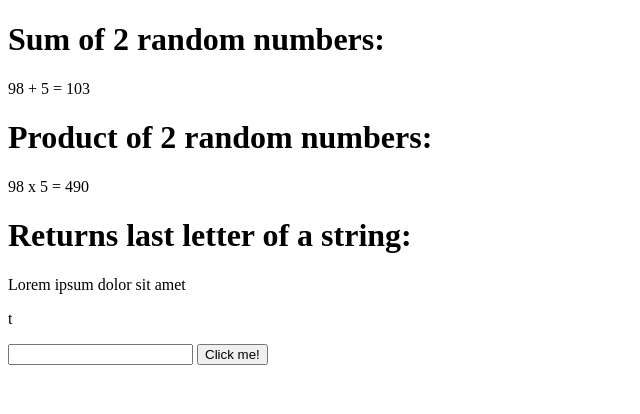
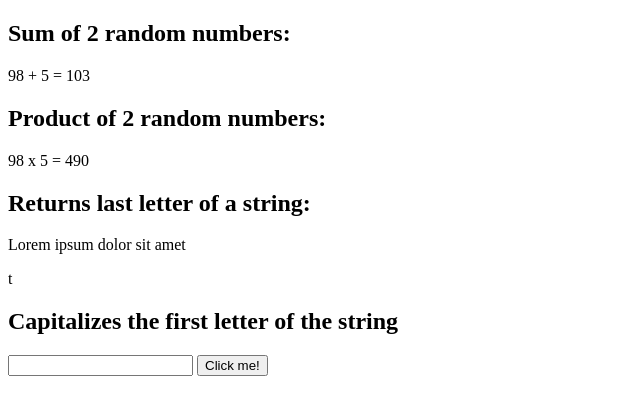
Before and after one commit to c-nunez/odin-functions, a plain HTML site: page index1.html in a window 1280 px wide. Shown: the whole page, without its empty margins (0-640 px from the left). Drawn offline with Linux system fonts and the light colour scheme.

Commit message:
updated html header for final step of project

```diff
--- a/index1.html
+++ b/index1.html
@@ -8,22 +8,23 @@
 
   <body>
     <div>
-      <h1>Sum of 2 random numbers:</h1>
+      <h2>Sum of 2 random numbers:</h2>
       <p id="add"></p>
     </div>
 
     <div>
-      <h1>Product of 2 random numbers:</h1>
+      <h2>Product of 2 random numbers:</h2>
       <p id="multiply"></p>
     </div>
 
     <div>
-      <h1>Returns last letter of a string:</h1>
+      <h2>Returns last letter of a string:</h2>
       <p id="phrase">Lorem ipsum dolor sit amet</p>
       <p id="last"></p>
     </div>
 
     <div>
+      <h2>Capitalizes the first letter of the string</h2>
       <input type="text" id="myText" />
       <button id="btnCheck">Click me!</button>
       <p id="firstLetter"></p>
```
